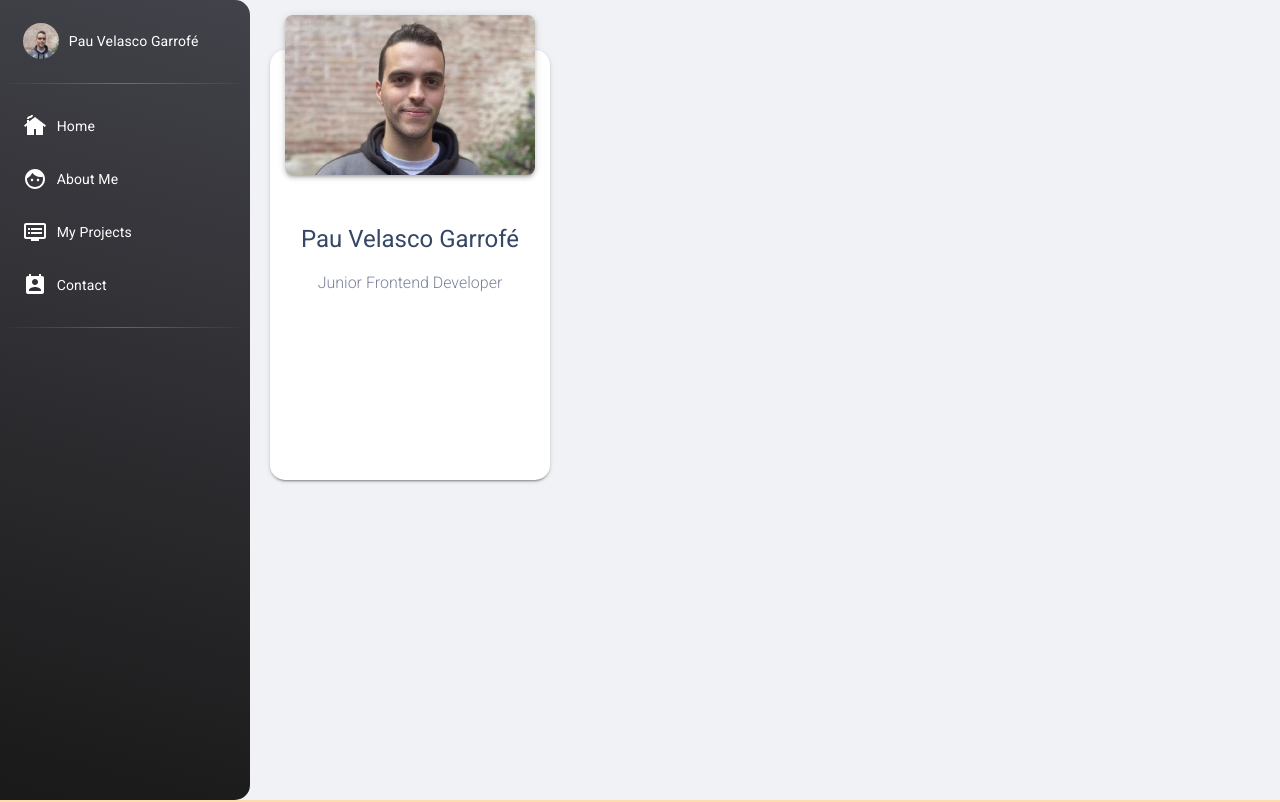
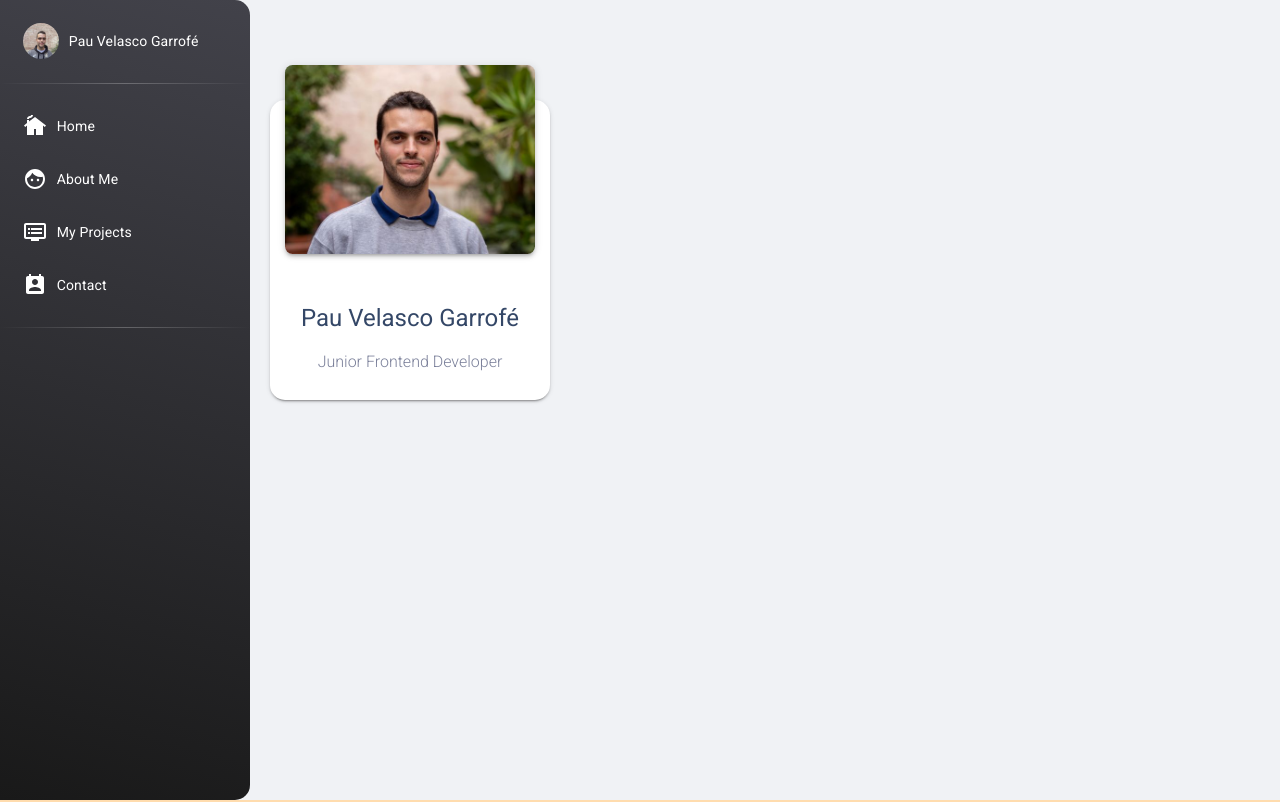
Before and after one commit to PauVelasco77/Portfolio, a React (Create React App) app: page / in a window 1280 px wide. Shown: the top 802 px of the page. Built offline with nearby package versions, Linux system fonts and the light colour scheme.

Commit message:
added hearts to NameHomeCard

```diff
--- a/src/components/Home/Home.js
+++ b/src/components/Home/Home.js
@@ -1,4 +1,4 @@
-import HomeCard from "../HomeCard/HomeCard";
+import NameHomeCard from "../HomeCard/NameHomeCard";
 import styled from "@emotion/styled";
 
 const HomeContainer = styled.section`
@@ -18,7 +18,7 @@ const HomeContainer = styled.section`
 const Home = () => {
   return (
     <HomeContainer>
-      <HomeCard />
+      <NameHomeCard />
     </HomeContainer>
   );
 };
--- a/src/components/HomeCard/HomeCard.js
+++ b/src/components/HomeCard/NameHomeCard.js
@@ -1,8 +1,10 @@
-import { CardMedia, Paper } from "@mui/material";
+import { CardMedia, Paper, Rating } from "@mui/material";
 import styled from "@emotion/styled";
+import FavoriteIcon from "@mui/icons-material/Favorite";
+import FavoriteBorderIcon from "@mui/icons-material/FavoriteBorder";
 
 const HomeCardContainer = styled(Paper)`
-  height: 430px;
+  height: 300px;
   width: 280px;
   background-color: white;
   display: flex;
@@ -15,6 +17,7 @@ const HomeCardContainer = styled(Paper)`
   padding: 15px;
   color: rgb(52, 71, 103);
   align-items: center;
+  position: relative;
 
   & h1 {
     margin: 0;
@@ -29,30 +32,55 @@ const HomeCardContainer = styled(Paper)`
     color: rgb(123, 128, 154);
     margin-top: 20px;
   }
+
+  :hover {
+    & .MuiCardMedia-root {
+      cursor: pointer;
+      transform: translateY(-50px);
+    }
+  }
 `;
 
 const ImageElement = styled(CardMedia)`
   width: 100%;
-  height: 40%;
+  height: 70%;
   margin: 0;
   transition: all 0.3s ease-in-out;
   border-radius: 7.5px;
   position: relative;
   bottom: 50px;
+  z-index: 99;
+`;
 
-  :hover {
-    cursor: pointer;
-    transform: translateY(-50px);
+const StyledRating = styled(Rating)`
+  position: absolute;
+  margin: auto;
+  top: 120px;
+  z-index: 1;
+
+  & .MuiRating-iconFilled {
+    color: #ff6d75;
+  }
+  & .MuiRating-iconHover {
+    color: #ff3d47;
   }
 `;
 
-const HomeCard = () => {
+const NameHomeCard = () => {
   return (
     <HomeCardContainer elevation={2}>
       <ImageElement
-        image="../../../profilePhoto2.jpg"
+        image="../../../profilePhoto.jpg"
         alt="profilephoto"
         sx={{ boxShadow: 3 }}
+      />
+      <StyledRating
+        name="customized-color"
+        defaultValue={2}
+        getLabelText={(value) => `${value} Heart${value !== 1 ? "s" : ""}`}
+        precision={0.5}
+        icon={<FavoriteIcon fontSize="inherit" />}
+        emptyIcon={<FavoriteBorderIcon fontSize="inherit" />}
       />
       <h1>Pau Velasco Garrofé</h1>
       <h2>Junior Frontend Developer</h2>
@@ -60,4 +88,4 @@ const HomeCard = () => {
   );
 };
 
-export default HomeCard;
+export default NameHomeCard;
```
Also changed, not shown: public/profilePhoto.jpg (added).
